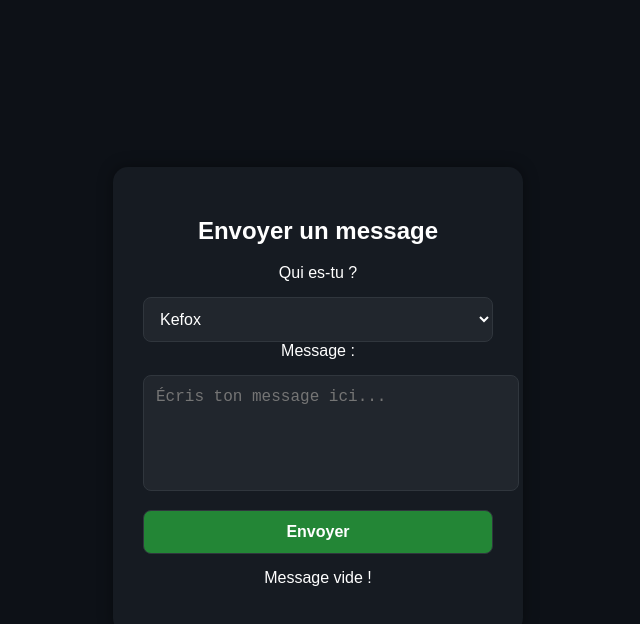
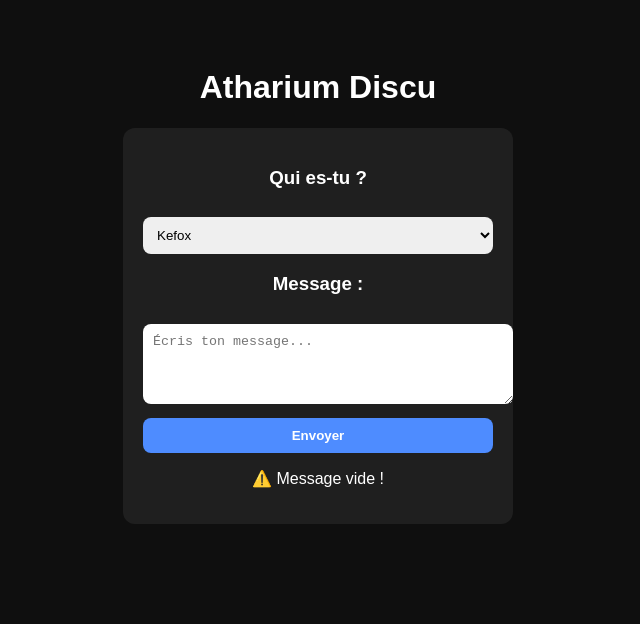
Before and after one commit to athariummc-cpu/athariumdiscu, a plain HTML site: page index.html in a window 1280 px wide. Both pictures are taken after a click on the button "Envoyer". Shown: the whole page, without its empty margins (322-962 px from the left). Drawn offline with Linux system fonts and the light colour scheme.

Commit message:
Update index.html

```diff
--- a/index.html
+++ b/index.html
@@ -1,108 +1,93 @@
 <!DOCTYPE html>
 <html lang="fr">
 <head>
-    <meta charset="UTF-8" />
-    <title>Atharium Message Sender</title>
+    <meta charset="UTF-8">
+    <title>Atharium Discu</title>
     <style>
         body {
-            background: #0d1117;
+            background: #0f0f0f;
             color: white;
-            font-family: Arial, sans-serif;
-            display: flex;
-            justify-content: center;
-            align-items: center;
-            height: 100vh;
-            margin: 0;
+            font-family: Arial;
+            text-align: center;
+            padding: 40px;
         }
 
         .box {
-            background: #161b22;
-            padding: 30px;
-            border-radius: 15px;
+            background: #1f1f1f;
+            padding: 20px;
+            border-radius: 12px;
             width: 350px;
-            text-align: center;
-            box-shadow: 0 0 15px rgba(0,0,0,0.4);
+            margin: auto;
         }
 
         select, textarea, button {
             width: 100%;
-            margin-top: 15px;
-            padding: 12px;
-            background: #21262d;
-            border: 1px solid #30363d;
+            padding: 10px;
             border-radius: 8px;
-            color: white;
-            font-size: 16px;
-            resize: none;
+            margin-top: 10px;
+            border: none;
         }
 
         button {
-            background: #238636;
+            background: #4e8cff;
+            color: white;
             cursor: pointer;
             font-weight: bold;
         }
 
         button:hover {
-            background: #2ea043;
+            background: #3a6ed6;
         }
     </style>
 </head>
 <body>
 
+    <h1>Atharium Discu</h1>
+
     <div class="box">
-    <h2>Envoyer un message</h2>
-
-    <label for="sender">Qui es-tu ?</label>
-    <select id="sender">
+        <h3>Qui es-tu ?</h3>
+        <select id="pseudo">
             <option value="Kefox">Kefox</option>
             <option value="Itmoz">Itmoz</option>
         </select>
 
-    <label for="message">Message :</label>
-    <textarea id="message" rows="5" placeholder="Écris ton message ici..."></textarea>
+        <h3>Message :</h3>
+        <textarea id="message" rows="4" placeholder="Écris ton message..."></textarea>
 
-    <button onclick="sendMessage()">Envoyer</button>
-
-    <p id="status" style="margin-top:15px;"></p>
+        <button onclick="sendNotif()">Envoyer</button>
+        <p id="status"></p>
     </div>
 
     <script>
         const PUSHOVER_TOKEN = "a2ickqoqfas4qdyiwpeaxvp2t2orpv";
-    const PUSHOVER_USER = "uc8sz6yw2xd7hrqpg4z3vanf821q7q";
+        const PUSHOVER_USER  = "uc8sz6yw2xd7hrqpg4z3vanf821q7q";
 
-    async function sendMessage() {
-        const sender = document.getElementById("sender").value;
-        const message = document.getElementById("message").value;
+        function sendNotif() {
+            const pseudo = document.getElementById("pseudo").value;
+            const msg = document.getElementById("message").value;
 
-        if (message.trim().length === 0) {
-            document.getElementById("status").innerText = "Message vide !";
+            if (msg.trim() === "") {
+                document.getElementById("status").innerText = "⚠️ Message vide !";
                 return;
             }
 
-        const finalMessage = `${sender} a dit : ${message}`;
+            const finalMessage = `${pseudo} a dit : ${msg}`;
 
-        document.getElementById("status").innerText = "Envoi en cours...";
-
-        const formData = new FormData();
-        formData.append("token", PUSHOVER_TOKEN);
-        formData.append("user", PUSHOVER_USER);
-        formData.append("message", finalMessage);
-
-        try {
-            const response = await fetch("https://api.pushover.net/1/messages.json", {
+            fetch("https://api.pushover.net/1/messages.json", {
                 method: "POST",
-                body: formData
+                body: new URLSearchParams({
+                    token: PUSHOVER_TOKEN,
+                    user: PUSHOVER_USER,
+                    message: finalMessage
+                })
+            })
+            .then(() => {
+                document.getElementById("status").innerText = "✅ Message envoyé !";
+                document.getElementById("message").value = "";
+            })
+            .catch(() => {
+                document.getElementById("status").innerText = "❌ Erreur lors de l'envoi.";
             });
-
-            if (response.ok) {
-                document.getElementById("status").innerText = "✔️ Message envoyé !";
-                document.getElementById("message").value = "";
-            } else {
-                document.getElementById("status").innerText = "❌ Erreur lors de l'envoi";
-            }
-        } catch (error) {
-            document.getElementById("status").innerText = "❌ Impossible d'envoyer (réseau ?)";
-        }
         }
     </script>
 
```
Lines whose indentation alone changed are shown as unchanged.
